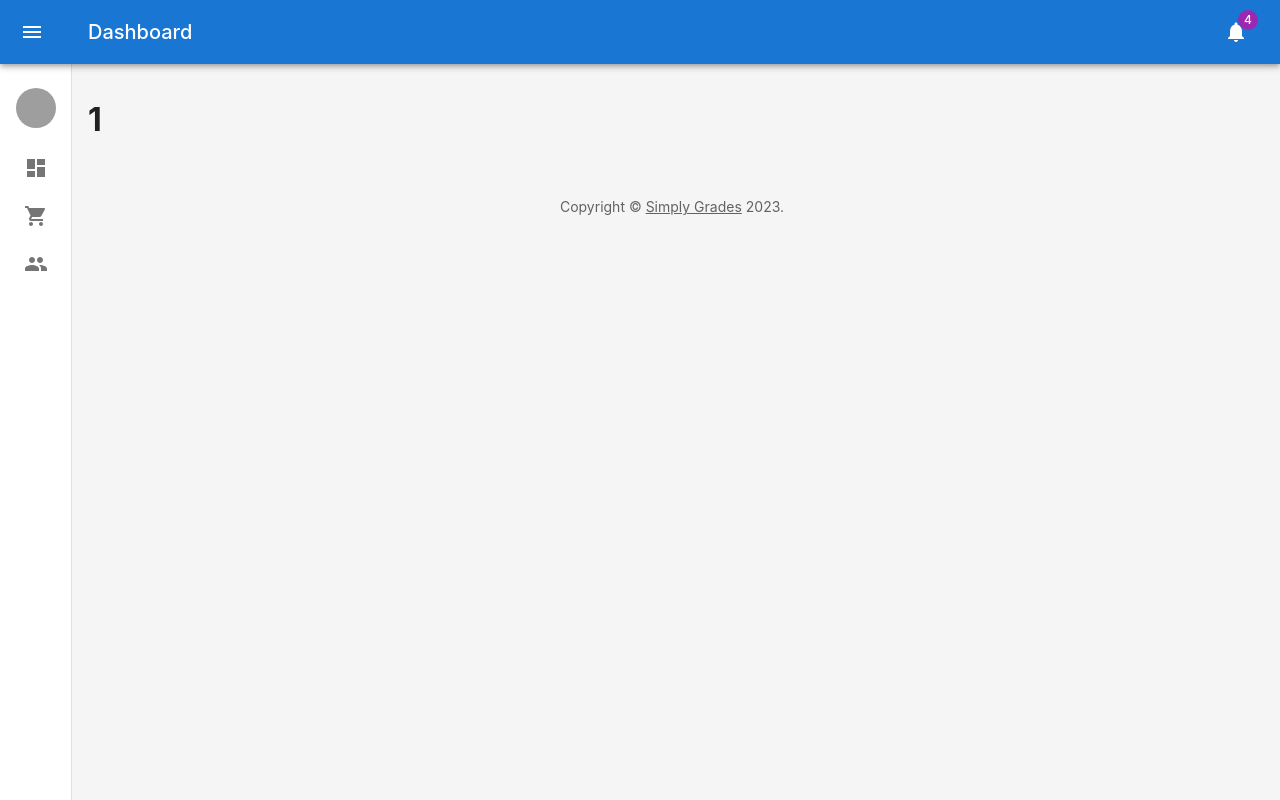
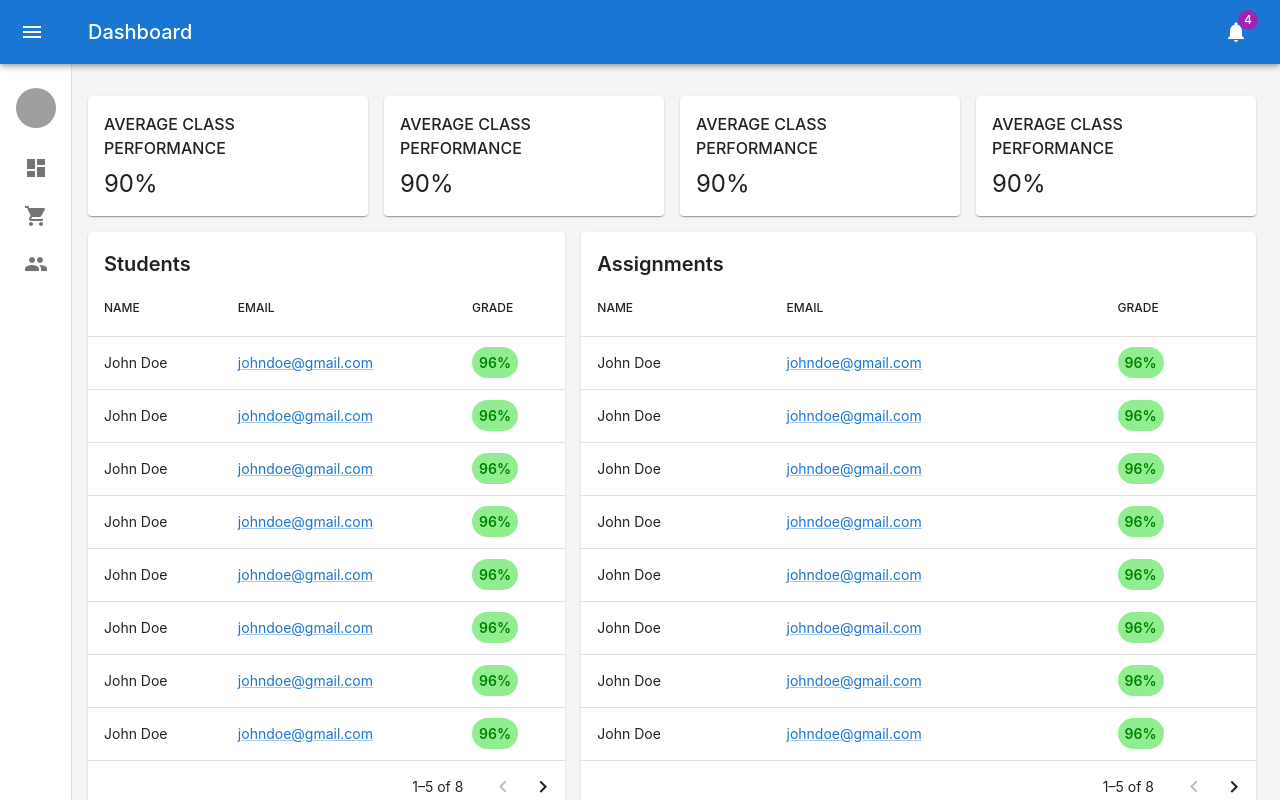
Before and after one commit to Bi1ku/SimplyGrades, a Next.js app: page /dashboard/classes/1 in a window 1280 px wide. Built offline with nearby package versions, Linux system fonts and the light colour scheme; grey boxes are pictures that could not be loaded.

Commit message:
fix some table bugs, add boilerplate for assignments table

```diff
--- /dev/null
+++ b/app/components/Table.tsx
@@ -0,0 +1,61 @@
+'use client';
+
+import Typography from '@mui/material/Typography';
+import Paper from '@mui/material/Paper';
+import Table from '@mui/material/Table';
+import TableBody from '@mui/material/TableBody';
+import TableCell from '@mui/material/TableCell';
+import TableContainer from '@mui/material/TableContainer';
+import TableFooter from '@mui/material/TableFooter';
+import TableHead from '@mui/material/TableHead';
+import TableRow from '@mui/material/TableRow';
+import TablePagination from '@mui/material/TablePagination';
+
+export default function Copyright({
+  title,
+  keys,
+  children,
+  count,
+  onPageChange,
+  page,
+  rowsPerPage,
+  rowsPerPageOptions = [],
+}: {
+  title: string;
+  keys: string[];
+  children: React.ReactNode;
+  count: number;
+  onPageChange: () => void;
+  page: number;
+  rowsPerPage: number;
+  rowsPerPageOptions?: number[];
+}) {
+  return (
+    <TableContainer component={Paper}>
+      <Typography sx={{ fontWeight: 600, px: 2, pt: 2 }} variant='h6'>
+        {title}
+      </Typography>
+      <Table>
+        <TableHead>
+          <TableRow>
+            {keys.map((key) => (
+              <TableCell sx={{ fontSize: 12 }}>{key}</TableCell>
+            ))}
+          </TableRow>
+        </TableHead>
+        <TableBody>{children}</TableBody>
+        <TableFooter>
+          <TableRow>
+            <TablePagination
+              count={count}
+              onPageChange={onPageChange}
+              page={page}
+              rowsPerPage={rowsPerPage}
+              rowsPerPageOptions={rowsPerPageOptions}
+            />
+          </TableRow>
+        </TableFooter>
+      </Table>
+    </TableContainer>
+  );
+}
--- a/app/dashboard/classes/[id]/page.tsx
+++ b/app/dashboard/classes/[id]/page.tsx
@@ -1,5 +1,177 @@
-// TODO: Make class detail UI
+'use client';
+
+import dynamic from 'next/dynamic';
+import Box from '@mui/material/Box';
+import Grid from '@mui/material/Grid';
+import Paper from '@mui/material/Paper';
+import TableCell from '@mui/material/TableCell';
+import TableRow from '@mui/material/TableRow';
+import Typography from '@mui/material/Typography';
+import Link from '@mui/material/Link';
+import Table from '@/app/components/Table';
+
+const students = [
+  {
+    name: 'John Doe',
+    email: 'johndoe@gmail.com',
+    id: 'c451bd0d-0327-46c6-adfc-42f57514c674',
+    grade: 96,
+  },
+  {
+    name: 'John Doe',
+    email: 'johndoe@gmail.com',
+    id: 'c451bd0d-0327-46c6-adfc-42f57514c674',
+    grade: 96,
+  },
+  {
+    name: 'John Doe',
+    email: 'johndoe@gmail.com',
+    id: 'c451bd0d-0327-46c6-adfc-42f57514c674',
+    grade: 96,
+  },
+  {
+    name: 'John Doe',
+    email: 'johndoe@gmail.com',
+    id: 'c451bd0d-0327-46c6-adfc-42f57514c674',
+    grade: 96,
+  },
+  {
+    name: 'John Doe',
+    email: 'johndoe@gmail.com',
+    id: 'c451bd0d-0327-46c6-adfc-42f57514c674',
+    grade: 96,
+  },
+  {
+    name: 'John Doe',
+    email: 'johndoe@gmail.com',
+    id: 'c451bd0d-0327-46c6-adfc-42f57514c674',
+    grade: 96,
+  },
+  {
+    name: 'John Doe',
+    email: 'johndoe@gmail.com',
+    id: 'c451bd0d-0327-46c6-adfc-42f57514c674',
+    grade: 96,
+  },
+  {
+    name: 'John Doe',
+    email: 'johndoe@gmail.com',
+    id: 'c451bd0d-0327-46c6-adfc-42f57514c674',
+    grade: 96,
+  },
+];
 
 export default function ClassDetail({ params }: { params: { id: string } }) {
-  return <h1>{params.id}</h1>;
+  return (
+    <Box>
+      <Grid container spacing={2}>
+        <Grid item xs={3}>
+          <Paper sx={{ p: 2 }}>
+            <Typography sx={{ fontWeight: 500 }} variant='body1'>
+              AVERAGE CLASS PERFORMANCE{' '}
+            </Typography>
+            <Typography variant='h5' sx={{ mt: 1 }}>
+              90%
+            </Typography>
+          </Paper>
+        </Grid>
+        <Grid item xs={3}>
+          <Paper sx={{ p: 2 }}>
+            <Typography sx={{ fontWeight: 500 }} variant='body1'>
+              AVERAGE CLASS PERFORMANCE{' '}
+            </Typography>
+            <Typography variant='h5' sx={{ mt: 1 }}>
+              90%
+            </Typography>
+          </Paper>
+        </Grid>
+        <Grid item xs={3}>
+          <Paper sx={{ p: 2 }}>
+            <Typography sx={{ fontWeight: 500 }} variant='body1'>
+              AVERAGE CLASS PERFORMANCE{' '}
+            </Typography>
+            <Typography variant='h5' sx={{ mt: 1 }}>
+              90%
+            </Typography>
+          </Paper>
+        </Grid>
+        <Grid item xs={3}>
+          <Paper sx={{ p: 2 }}>
+            <Typography sx={{ fontWeight: 500 }} variant='body1'>
+              AVERAGE CLASS PERFORMANCE{' '}
+            </Typography>
+            <Typography variant='h5' sx={{ mt: 1 }}>
+              90%
+            </Typography>
+          </Paper>
+        </Grid>
+        <Grid item xs={5}>
+          <Table
+            title='Students'
+            keys={['NAME', 'EMAIL', 'GRADE']}
+            count={students.length}
+            onPageChange={() => ''}
+            page={0}
+            rowsPerPage={5}
+          >
+            {students.map((student) => (
+              <TableRow key={student.id}>
+                <TableCell>{student.name}</TableCell>
+                <TableCell>
+                  <Link href={`mailto:${student.email}`}>{student.email}</Link>
+                </TableCell>
+                <TableCell>
+                  <Box
+                    component='span'
+                    sx={{
+                      bgcolor: 'lightgreen',
+                      p: '7px',
+                      borderRadius: 4,
+                      color: 'green',
+                      fontWeight: 600,
+                    }}
+                  >
+                    {student.grade}%
+                  </Box>
+                </TableCell>
+              </TableRow>
+            ))}
+          </Table>
+        </Grid>
+        <Grid item xs={7}>
+          <Table
+            title='Assignments'
+            keys={['NAME', 'EMAIL', 'GRADE']}
+            count={students.length}
+            onPageChange={() => ''}
+            page={0}
+            rowsPerPage={5}
+          >
+            {students.map((student) => (
+              <TableRow key={student.id}>
+                <TableCell>{student.name}</TableCell>
+                <TableCell>
+                  <Link href={`mailto:${student.email}`}>{student.email}</Link>
+                </TableCell>
+                <TableCell>
+                  <Box
+                    component='span'
+                    sx={{
+                      bgcolor: 'lightgreen',
+                      p: '7px',
+                      borderRadius: 4,
+                      color: 'green',
+                      fontWeight: 600,
+                    }}
+                  >
+                    {student.grade}%
+                  </Box>
+                </TableCell>
+              </TableRow>
+            ))}
+          </Table>
+        </Grid>
+      </Grid>
+    </Box>
+  );
 }
```
